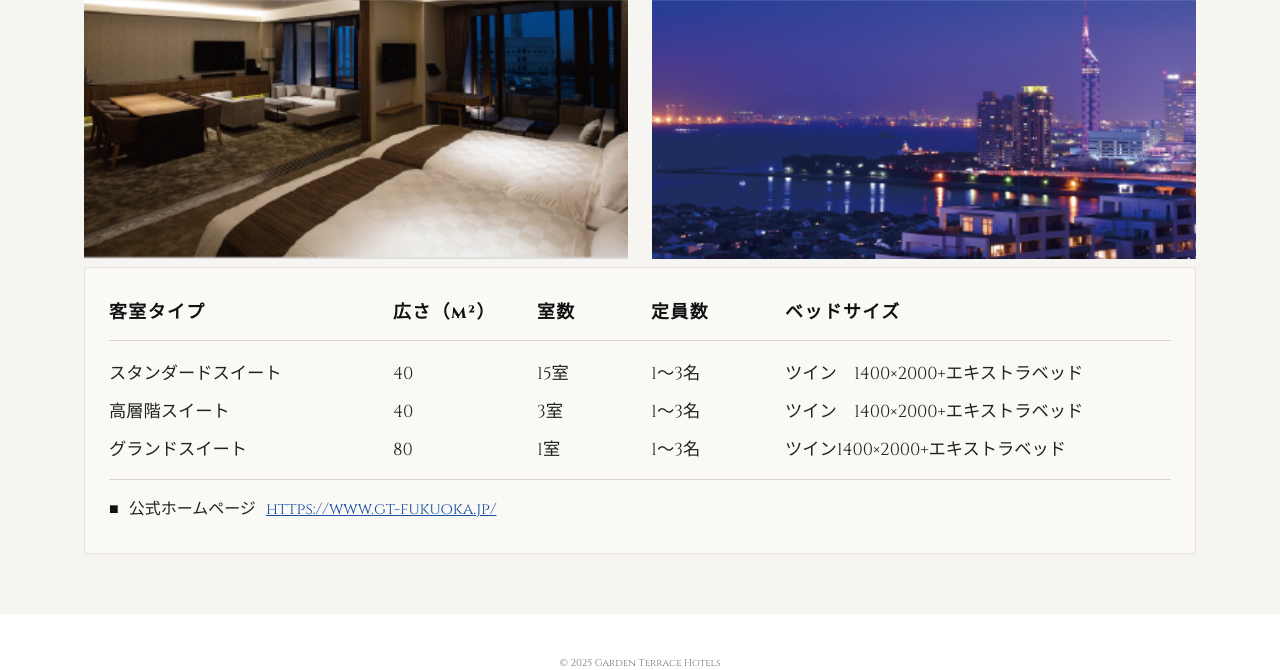
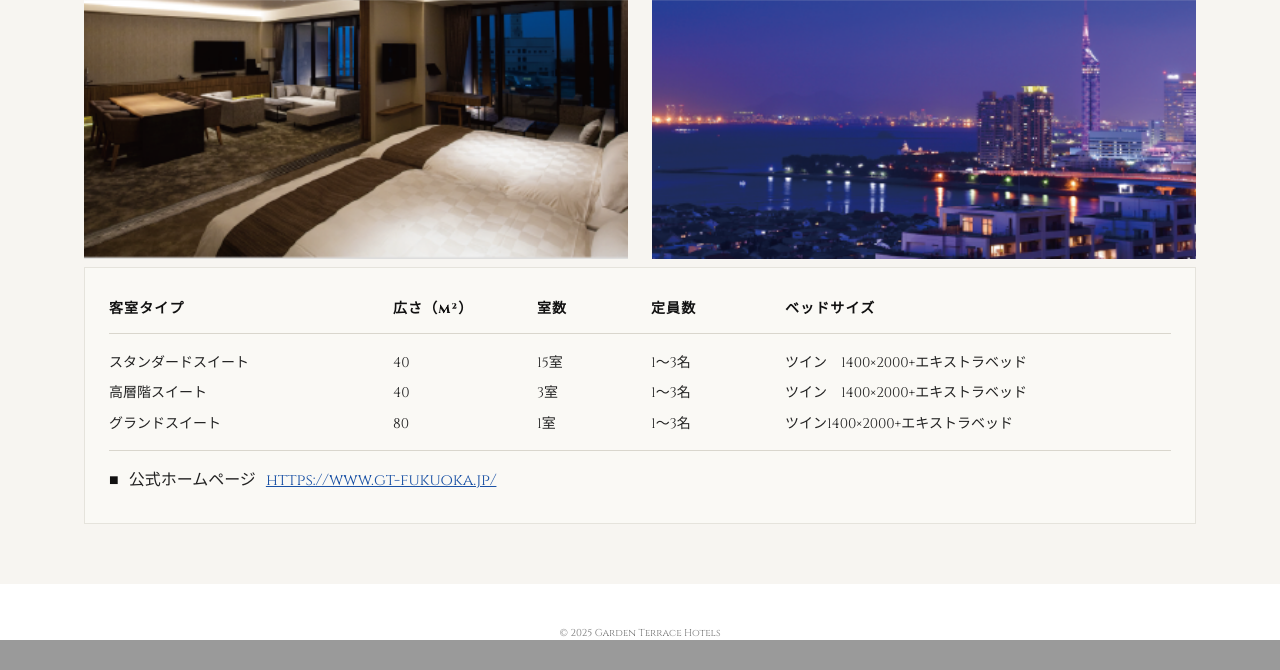
Before and after one commit to syu5687/gt-hotels, a PHP site: page /gtf.php in a window 1280 px wide. Shown: the part 4460-5130 px from the top of the page. After the commit the page ends 5100 px from the top, so only its background shows below. Run offline with PHP 8.4, Linux system fonts and the light colour scheme.

Commit message:
Update style.css

```diff
--- a/_assets/css/style.css
+++ b/_assets/css/style.css
@@ -53,3 +53,7 @@ body{
 
 /* Footer */
 footer{margin:40px 0 28px; text-align:center; color:#777; font-size:12px;}
+
+.spec-grid{
+  font-size: 14px !important
+}
```
